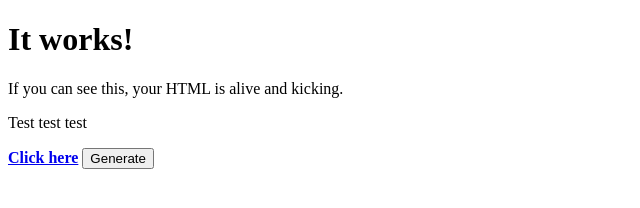
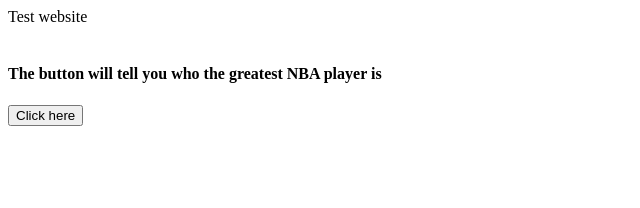
Before and after one commit to RaviJhajj/Test, a plain HTML site: page index.html in a window 1280 px wide. Shown: the whole page, without its empty margins (0-640 px from the left). Drawn offline with Linux system fonts and the light colour scheme.

Commit message:
Update index.html

```diff
--- a/index.html
+++ b/index.html
@@ -4,21 +4,24 @@
   <title>Test Page</title>
 </head>
 <body>
-  <h1>It works!</h1>
-  <p>If you can see this, your HTML is alive and kicking.</p>
-  <p>Test test test</p>
-  <a href="https://www.youtube.com/watch?v=xvFZjo5PgG0" target="_blank"><strong>Click here</strong></a>
-  <button onclick="generateRandomNumber()">Generate</button>
-  <p id="output"></p>
+  <hi>Test website</hi>
   <script>
-    for (let i = 0; ; i < 5; i++) {function generateRandomNumber() {
-      const randomNum = Math.floor(Math.random() * 100) + 1;
-      document.getElementById("output").innerText = "Your number is: " + randomNum;
-    }}
+    alert('Welcome');
   </script>
-  <br><br><br>
-  <div>
- <script>button.onclick = generateRandomNumber()</script>
-  </div>
+  <br><br>
+  <h4>The button will tell you who the greatest NBA player is</h4>
+  <button onclick='generateRandomNumber()'>Click here</button>
+  <p id='output'></p>
+  <script>
+    function generateRandomNumber(){
+    const randomNum = Math.floor(Math.random() * 3);
+    let goat = '';
+    if (randomNum = 0) {goat = 'Lebron'}
+    else if (randomNum = 1) {goat = 'Bronny James'}
+    else if (randomNum = 2) {goat = 'LeGoat James'}
+    else if (randomNum = 3) {goat = 'Lebron James'};
+    document.getElementById('output').innerText = 'The Goat is ' + goat;
+    }
+  </script>
 </body>
 </html>
```
